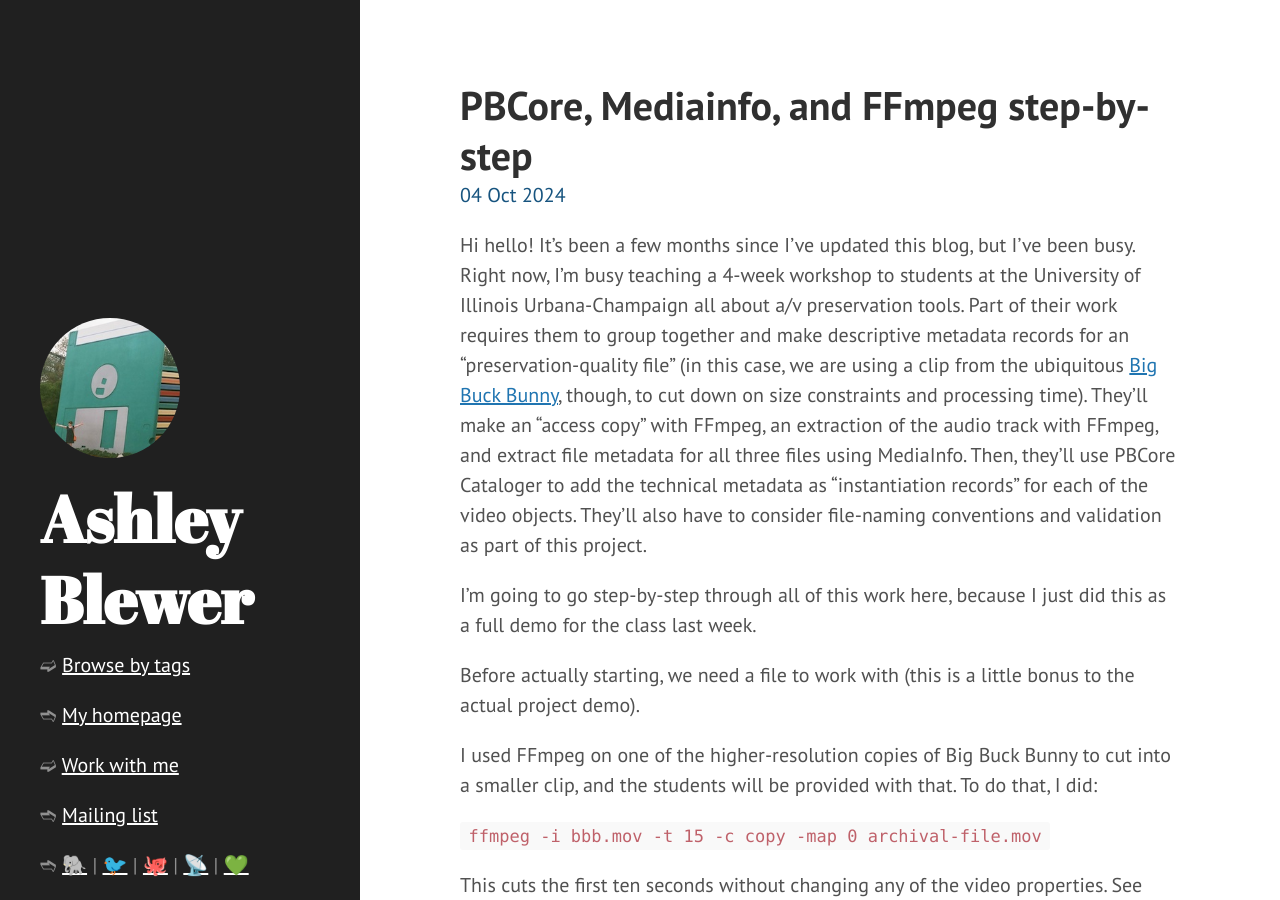
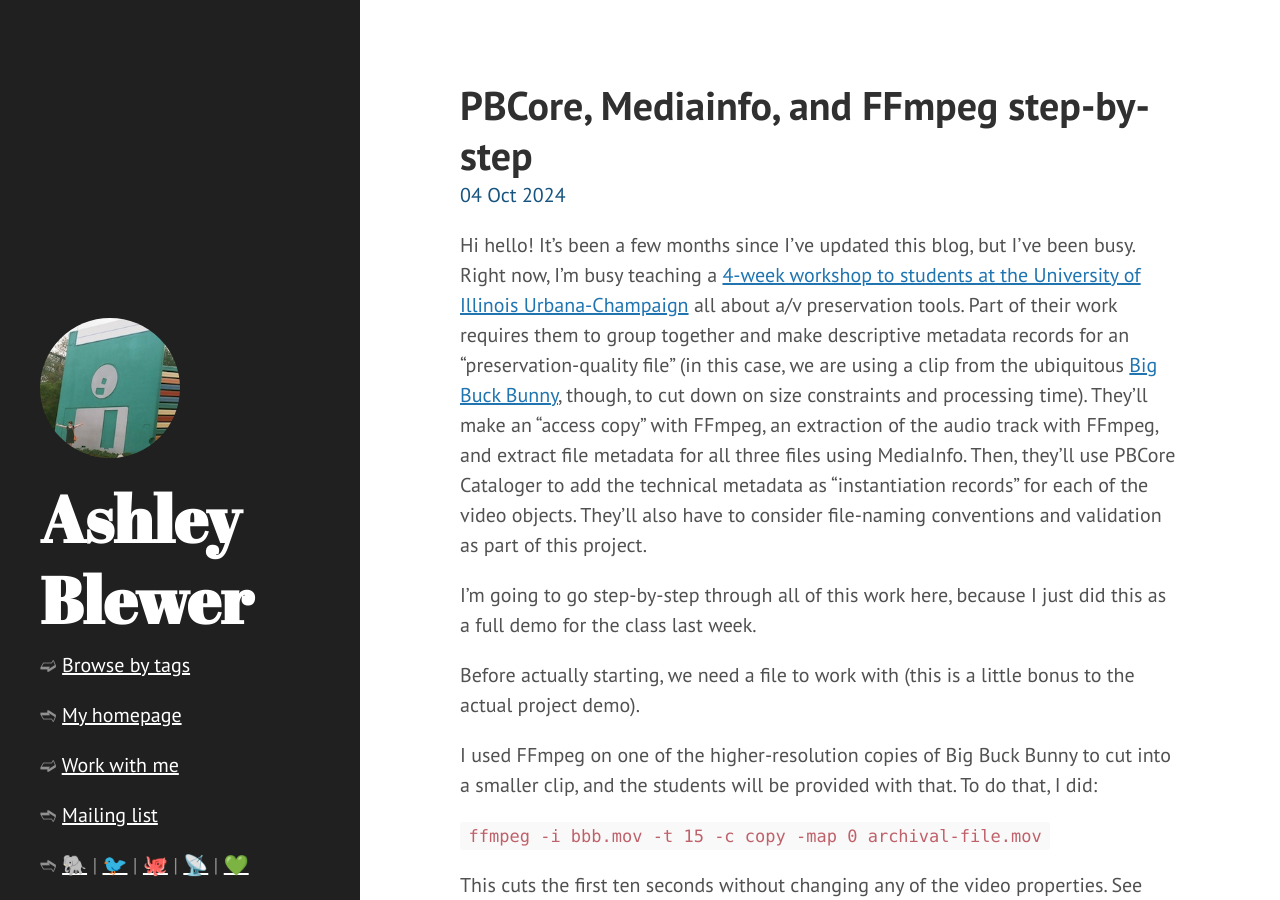
Before and after one commit to ablwr/ablwr.github.io, a Jekyll site: the page built from _posts/2024-10-04-pbcore-cataloger-mediainfo-ffmpeg-step-by-step.md, in a window 1280 px wide and 900 px high. Built offline with Jekyll 4.4.1, drawn with Linux system fonts in a browser that asks for light colours; some of the changed lines change nothing that is shown.

Commit message:
link to syllabus

```diff
--- a/_posts/2024-10-04-pbcore-cataloger-mediainfo-ffmpeg-step-by-step.md
+++ b/_posts/2024-10-04-pbcore-cataloger-mediainfo-ffmpeg-step-by-step.md
@@ -5,7 +5,7 @@
 tags: [avpres, mediainfo, ffmpeg, metadata]
 ---
 
-Hi hello! It's been a few months since I've updated this blog, but I've been busy. Right now, I'm busy teaching a 4-week workshop to students at the University of Illinois Urbana-Champaign all about a/v preservation tools. Part of their work requires them to group together and make descriptive metadata records for an "preservation-quality file" (in this case, we are using a clip from the ubiquitous [Big Buck Bunny](https://en.wikipedia.org/wiki/Big_Buck_Bunny), though, to cut down on size constraints and processing time). They'll make an "access copy" with FFmpeg, an extraction of the audio track with FFmpeg, and extract file metadata for all three files using MediaInfo. Then, they'll use PBCore Cataloger to add the technical metadata as "instantiation records" for each of the video objects. They'll also have to consider file-naming conventions and validation as part of this project.
+Hi hello! It's been a few months since I've updated this blog, but I've been busy. Right now, I'm busy teaching a [4-week workshop to students at the University of Illinois Urbana-Champaign](https://docs.google.com/document/d/1xFCU7tO8n1M3W4PoJpuF1NWSI1jSKEAYBwWCCvkIr_c/edit) all about a/v preservation tools. Part of their work requires them to group together and make descriptive metadata records for an "preservation-quality file" (in this case, we are using a clip from the ubiquitous [Big Buck Bunny](https://en.wikipedia.org/wiki/Big_Buck_Bunny), though, to cut down on size constraints and processing time). They'll make an "access copy" with FFmpeg, an extraction of the audio track with FFmpeg, and extract file metadata for all three files using MediaInfo. Then, they'll use PBCore Cataloger to add the technical metadata as "instantiation records" for each of the video objects. They'll also have to consider file-naming conventions and validation as part of this project.
 
 I'm going to go step-by-step through all of this work here, because I just did this as a full demo for the class last week.
 
```
